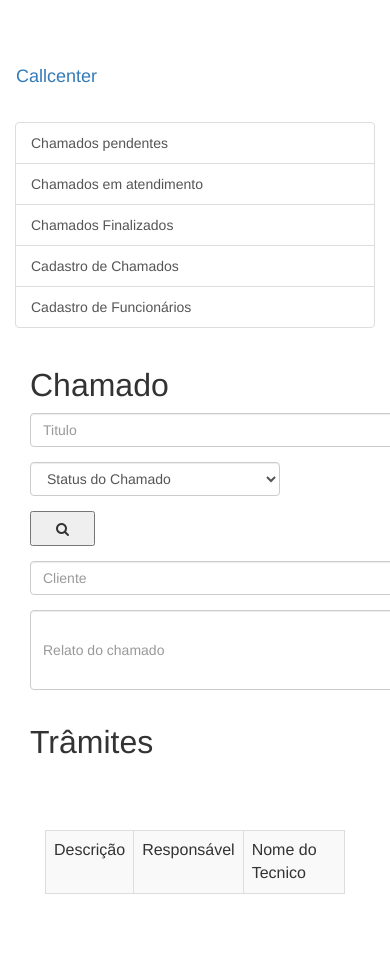
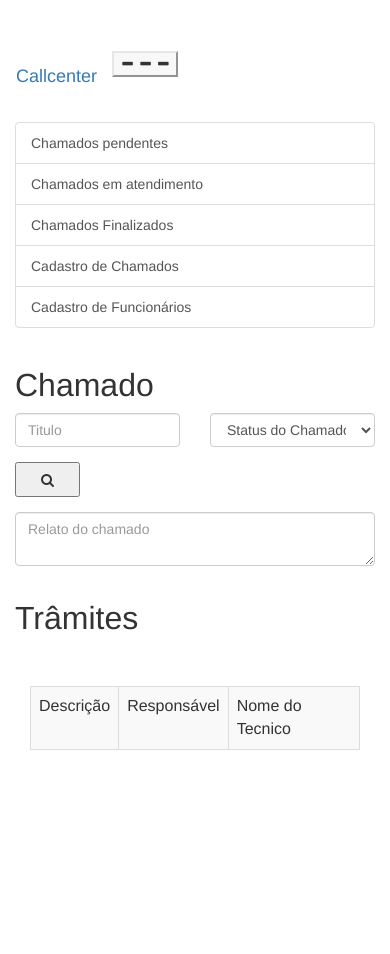
Before and after one commit to Callcenter-TADS-IFMT/callcenter, a PHP site: page /chamado.php in a window 390 px wide; the page is wider, and only the part inside the window is pictured. After the commit the page ends 750 px from the top of that part, so only its background shows below. Run offline with PHP 8.4, Linux system fonts and the light colour scheme; some libraries are stand-ins or nearby versions.

Commit message:
Cabeçalho e Chamado

```diff
--- a/cabecalho.php
+++ b/cabecalho.php
@@ -17,13 +17,13 @@
             <div class="container-fluid">
                 <!-- Brand and toggle get grouped for better mobile display -->
                 <div class="navbar-header">
-                    <button type="button" class="navbar-toggle collapsed btn" data-toggle="collapse" data-target="#bs-example-navbar-collapse-1" aria-expanded="false">
+                    <button type="button" class="navbar-default" data-toggle="collapse" data-target="#bs-example-navbar-collapse-1" aria-expanded="true">
                         <span class="sr-only">Toggle navigation</span>
-                        <span class="icon-bar"></span>
-                        <span class="icon-bar"></span>
-                        <span class="icon-bar"></span>
+                        <span class="glyphicon glyphicon-minus"></span>
+                        <span class="glyphicon glyphicon-minus"></span>
+                        <span class="glyphicon glyphicon-minus"></span>
                     </button>
-                    <a class="navbar-brand" href="#">Callcenter</a>
+                    <a class="navbar-brand" href="index.php">Callcenter</a>
                 </div>
 
                 <!-- Collect the nav links, forms, and other content for toggling -->
--- a/chamado.php
+++ b/chamado.php
@@ -5,29 +5,28 @@
         <?php include_once('sidebar.php'); ?>
     </div>
 
-    <div class="col-md-9 col-xs-12 col-lg-3">
+    <div class="col-md-9 col-xs-12 col-lg-9">
 
-        <div class="container">
 
-            <h1 style="font-size: 32">Chamado</h1>
 
-            <form class="form-inline">
+            <h1 style="font-size: 32px">Chamado</h1>
+
+            <form >
 
                 <div class="row">
-                    <div class="col-md-6" style="margin-bottom: 10px">
-                        <div class="form-group">
-                            <input type="text" style="width: 618px" class="form-control" id="tit" placeholder="Titulo">
+
+                        <div class="form-group col-md-6 col-xs-6">
+                            <input type="text" class="form-control" id="tit" placeholder="Titulo">
                         </div>
-                    </div>
-                    <div class="col-md-6" style="text-align: right;margin-bottom: 10px">
-                        <div class="form-group">
-                            <select style="width: 250px" class="form-control" name="status" id="status">
+
+                        <div class="form-group col-md-6 col-xs-6">
+                            <select class="form-control" name="status" id="status">
                                 <option value="Z" selected="selected">Status do Chamado</option>
                                 <option value="E">Em andamento</option>
                                 <option value="F">Fechado</option>
                             </select>
                         </div>
-                    </div>
+
                 </div>
 
                 <div class="row">
@@ -253,44 +252,68 @@
 
 
                     </div>
-                    <div class="col-md-11" style="text-align: left;margin-bottom: 10px">
-                        <div class="form-group">
-                            <input type="text" style="width: 520px" class="form-control" id="cli" placeholder="Cliente">
-                        </div>
-                    </div>
+
+
                 </div>
 
                 <div class="row">
                     <div class="col-md-12" style="margin-bottom: 10px">
                         <div class="form-group">
-                            <input type="text" style="width: 618px;height: 80px" class="form-control" id="rlt" placeholder="Relato do chamado">
+                            <textarea class="form-control" placeholder="Relato do chamado"></textarea>
                         </div>
                     </div>
                 </div>
 
             </form>
 
-            <h1 style="font-size: 32">Trâmites</h1>
+            <h1 style="font-size: 32px">Trâmites</h1>
 
 
 
             <div class="principal">
-                <form class="form-inline">
-
 
 
                     <table class="table table-striped table-bordered" >
-                        </br>
+
                         <tr>
                             <td>Descrição</td>
                             <td>Responsável</td>
                             <td>Nome do Tecnico</td>
                         </tr>
                     </table>
-                </form>
+
             </div>
 
+    </div>
+</div>
+
+    <!-- Modal -->
+    <div class="modal fade" id="myModal" tabindex="-1" role="dialog" aria-labelledby="myModalLabel">
+        <div class="modal-dialog" role="document">
+            <div class="modal-content">
+                <div class="modal-header">
+                    <button type="button" class="close" data-dismiss="modal" aria-label="Close"><span aria-hidden="true">&times;</span></button>
+                    <h4 class="modal-title" id="myModalLabel">Selecione um Cliente</h4>
+                </div>
+                <div class="modal-body">
+                    <select class="form-control" id="cliente" onchange="teste()">
+                        <option value="volvo">Volvo</option>
+                        <option value="saab">Saab</option>
+                        <option value="mercedes">Mercedes</option>
+                        <option value="audi">Audi</option>
+                    </select>
+                </div>
+                <div class="modal-footer">
+                    <button id="botaoFechar" type="button" class="btn btn-default" data-dismiss="modal">Fechar</button>
+                </div>
+            </div>
         </div>
     </div>
-</div>
+
+    <script>
+        function teste() {
+            var nomeCliente = ($('#cliente').val());
+            alert(nomeCliente);
+        }
+    </script>
 <?php include_once('rodape.php'); ?>
--- a/rodape.php
+++ b/rodape.php
@@ -2,5 +2,8 @@
 </div>
 <script   src="https://code.jquery.com/jquery-3.1.0.js"   integrity="sha256-slogkvB1K3VOkzAI8QITxV3VzpOnkeNVsKvtkYLMjfk="   crossorigin="anonymous"></script>
 <script src="js/bootstrap.js"></script>
+<script src="js/bootstrap.min.js"></script>
+<script src="js/jquery-3.1.0.min.js"></script>
+<script src="https://maxcdn.bootstrapcdn.com/bootstrap/3.3.7/js/bootstrap.min.js" integrity="sha384-Tc5IQib027qvyjSMfHjOMaLkfuWVxZxUPnCJA7l2mCWNIpG9mGCD8wGNIcPD7Txa" crossorigin="anonymous"></script>
 </body>
 </html>
--- a/sidebar.php
+++ b/sidebar.php
@@ -1,7 +1,7 @@
 
 <div class="list-group">
   <a href="./chamados_pedentes.php" class="list-group-item ">Chamados pendentes</a>
-  <a href="./chamados_atendimento.php" class="list-group-item ">Chamados em atendimento</a>
+  <a href="./chamado_em_atendimento.php" class="list-group-item ">Chamados em atendimento</a>
   <a href="./chamados_finalizados.php" class="list-group-item ">Chamados Finalizados</a>
   <a href="./chamado.php" class="list-group-item ">Cadastro de Chamados</a>
   <a href="./funcionario.php" class="list-group-item ">Cadastro de Funcionários</a>
```
Also changed, not shown: cadastro_cliente.php (added, +50 -0 lines), cadastro_funcionario.php (added, +49 -0 lines), chamado_em_atendimento.php (added, +23 -0 lines), login.php (+3 -4 lines), images/women.png (added), 1 other file.
